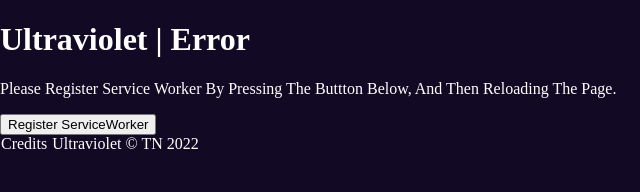
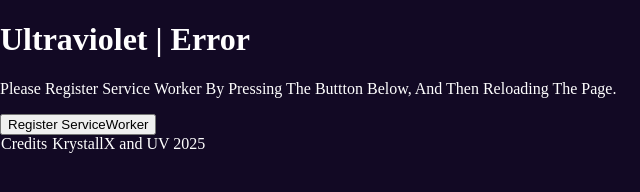
Before and after one commit to KrystallXxxhaha/KrystallX, a plain HTML site: page active/404.html in a window 1280 px wide. Shown: the full height of the page, 0-640 px from the left. Drawn offline with Linux system fonts and the light colour scheme.

Commit message:
Update 404.html

```diff
--- a/active/404.html
+++ b/active/404.html
@@ -41,7 +41,7 @@
         style="margin-left: auto"
         >Credits</a
       >
-      <span>Ultraviolet &copy; TN 2022</span>
+      <span>KrystallX and UV 2025</span>
     </footer>
     <script src="uv/uv.bundle.js"></script>
     <script src="uv/uv.config.js"></script>
```
